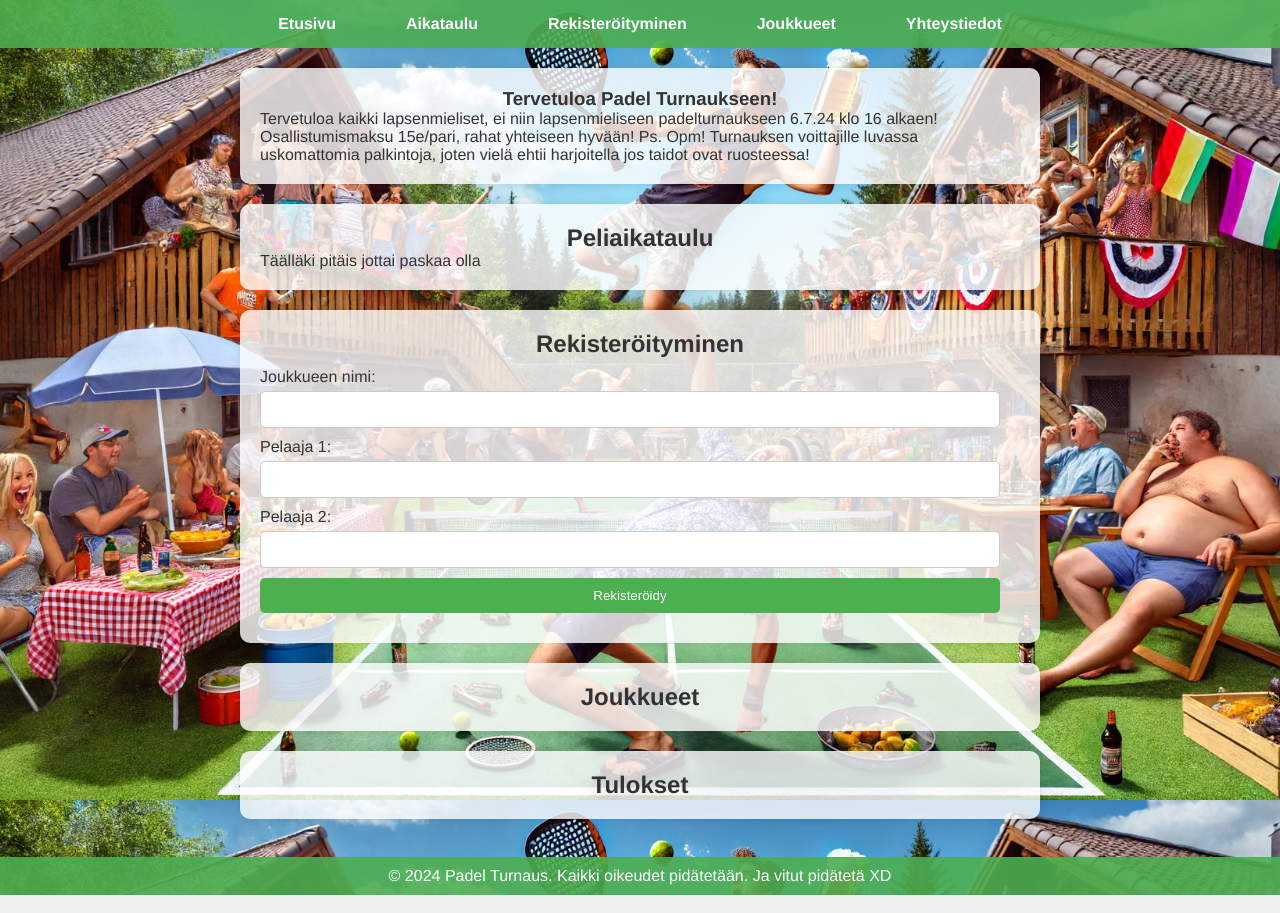
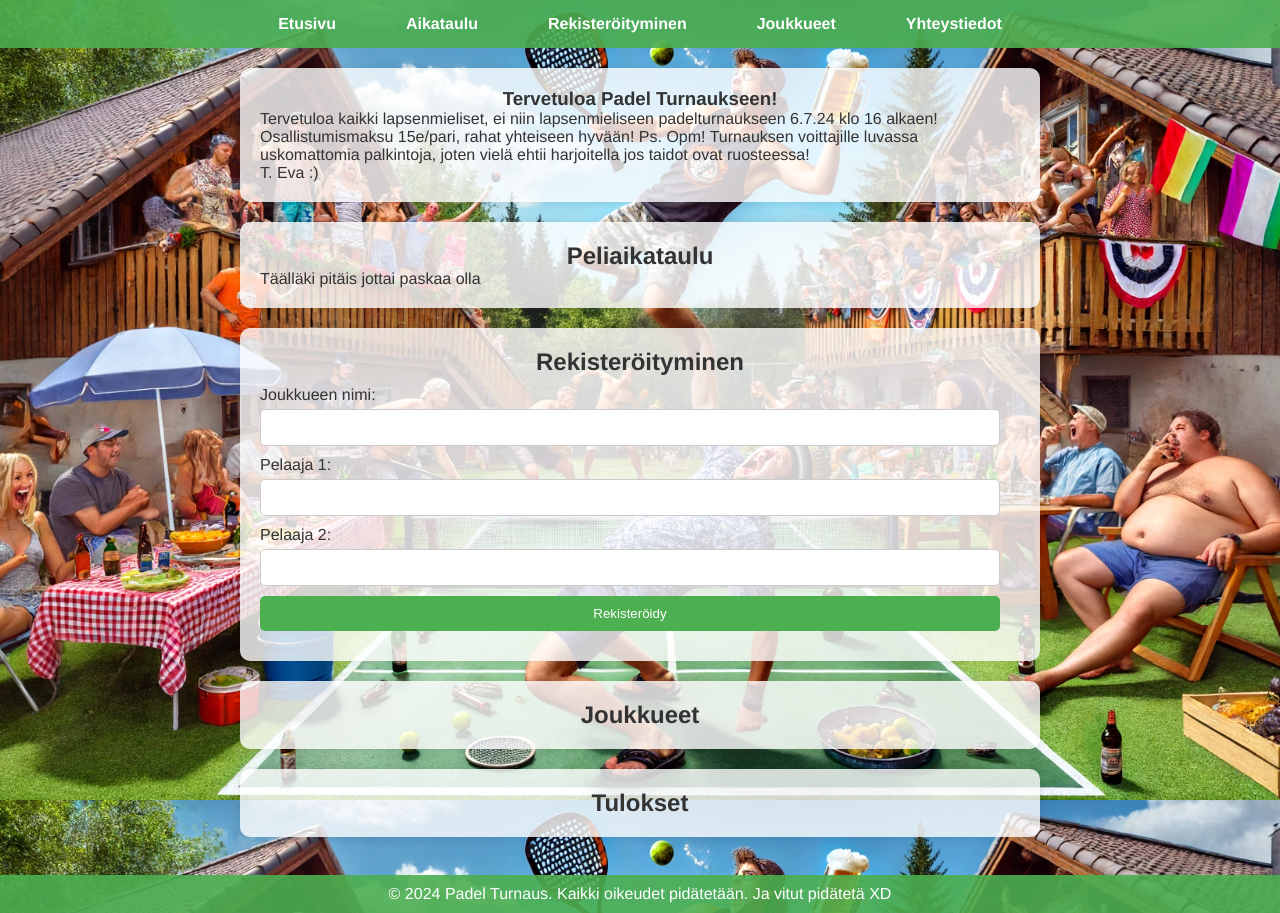
Before and after one commit to Joolahi/padel, a plain HTML site: page index.html in a window 1280 px wide. Drawn offline with Linux system fonts and the light colour scheme; no server answers.

Commit message:
Update index.html

```diff
--- a/index.html
+++ b/index.html
@@ -25,7 +25,8 @@
     <section id="etusivu">
         <h1>Tervetuloa Padel Turnaukseen!</h1>
         <p>Tervetuloa kaikki lapsenmieliset, ei niin lapsenmieliseen padelturnaukseen 6.7.24 klo 16 alkaen! Osallistumismaksu 15e/pari, rahat yhteiseen hyvään! Ps. Opm! Turnauksen voittajille luvassa uskomattomia palkintoja, joten vielä ehtii harjoitella jos taidot ovat ruosteessa!
-
+            <br>
+        <p>T. Eva :)</p>
         </p>
     </section>
 
```
